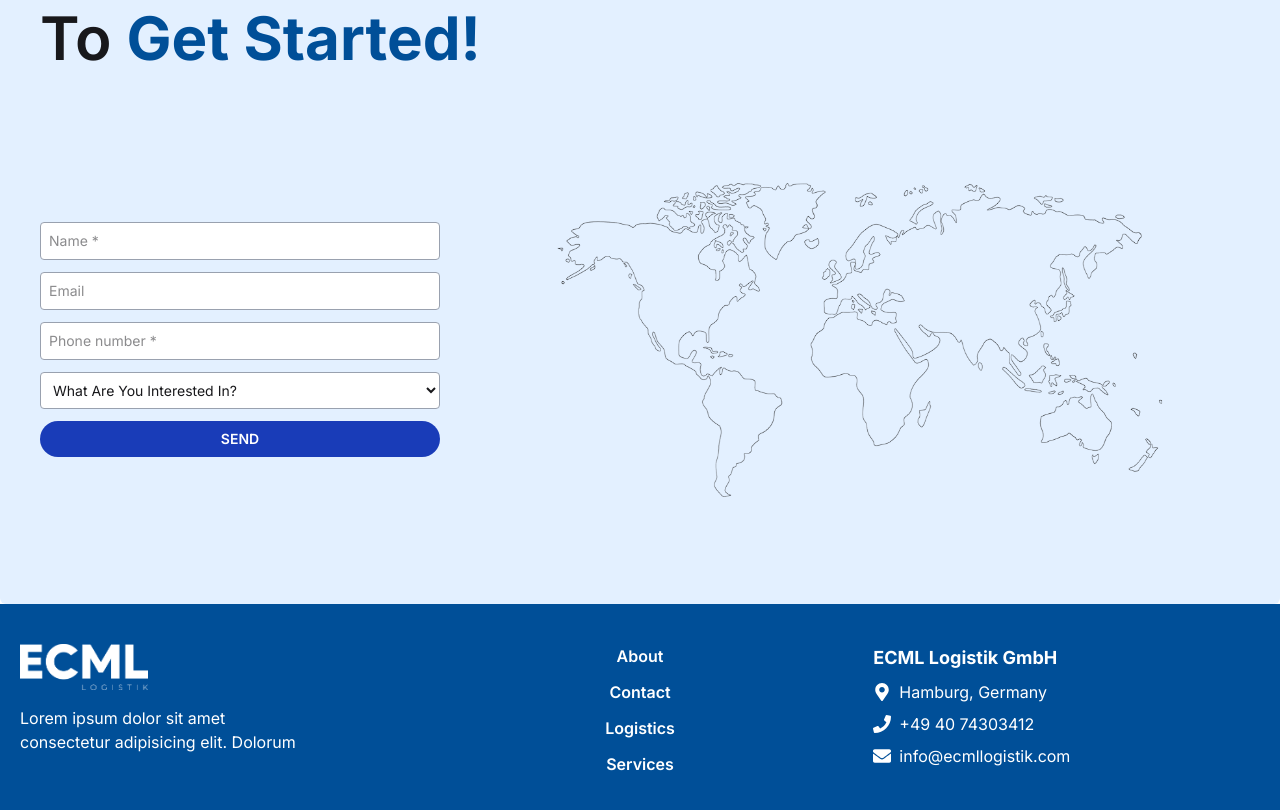
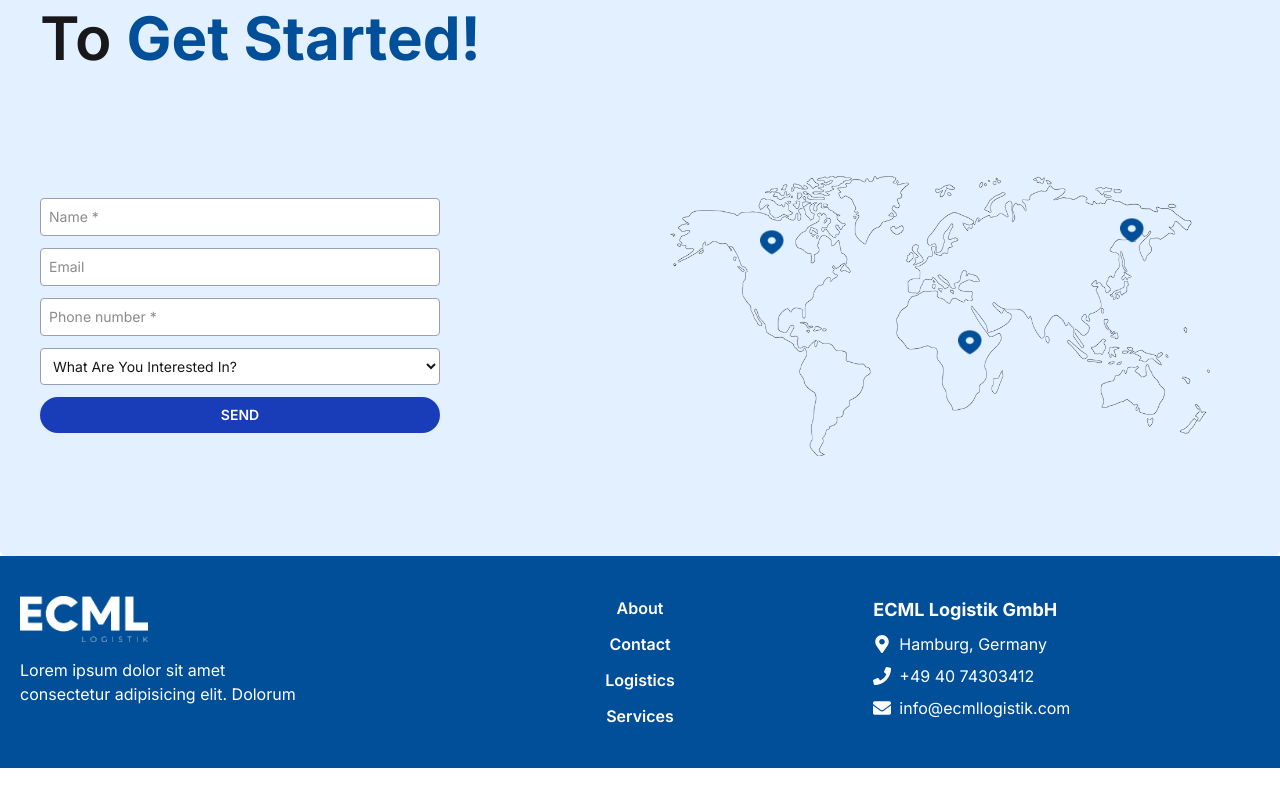
Before and after one commit to Mdsakib999/Trns-4-intern-practice, a React (Vite) app: page /about in a window 1280 px wide. Shown: the part 1478-2288 px from the top of the page. After the commit the page ends 2246 px from the top, so only its background shows below. Built offline with nearby package versions, Linux system fonts and the light colour scheme.

Commit message:
fixed issues

```diff
--- a/src/App.jsx
+++ b/src/App.jsx
@@ -1,14 +1,47 @@
+import { useEffect, useState } from "react";
 import Navbar from "./components/shared/Navbar";
 import { Outlet } from "react-router-dom";
 import { Footer } from "./components/shared/Footer";
 import { ScrollToTop } from "./components/ScrollToTop";
+import { FaAngleDoubleUp } from "react-icons/fa";
 
 const App = () => {
+	const [showScrollButton, setShowScrollButton] = useState(false);
+
+	useEffect(() => {
+		const handleScroll = () => {
+			setShowScrollButton(window.scrollY > 300);
+		};
+		window.addEventListener("scroll", handleScroll);
+
+		return () => window.removeEventListener("scroll", handleScroll);
+	}, []);
+
+	const handleScrollToTop = () => {
+		const scrollStep = window.scrollY / 20;
+		const scrollAnimation = () => {
+			const currentScroll = window.scrollY;
+			if (currentScroll > 0) {
+				window.scrollTo(0, Math.max(currentScroll - scrollStep, 0));
+				requestAnimationFrame(scrollAnimation);
+			}
+		};
+		requestAnimationFrame(scrollAnimation);
+	};
+
 	return (
 		<div className="font-inter max-w-[1350px] mx-auto">
 			<Navbar />
 			<div className="pt-0">
 				<Outlet />
+				{showScrollButton && (
+					<div
+						onClick={handleScrollToTop}
+						className="fixed bottom-5 right-5 cursor-pointer bg-primary border-2 border-white p-3 rounded-full shadow-lg hover:bg-info hover:shadow-2xl transition-all duration-300"
+					>
+						<FaAngleDoubleUp className="text-2xl text-white" />
+					</div>
+				)}
 			</div>
 			<Footer />
 			<ScrollToTop />
--- a/src/components/AboutPageComponent/AboutBanner.jsx
+++ b/src/components/AboutPageComponent/AboutBanner.jsx
@@ -6,11 +6,11 @@ const AboutBanner = () => {
 			<h1 className="text-3xl sm:text-4xl lg:text-5xl font-bold">
 				ABOUT OUR <span className="text-primary">COMPANY</span>
 			</h1>
-			<p className="w-full max-w-md sm:max-w-lg md:max-w-xl lg:max-w-2xl mx-auto text-sm sm:text-base">
+			<div className="w-full max-w-md sm:max-w-lg md:max-w-xl lg:max-w-2xl mx-auto text-sm sm:text-base">
 				<p>has been offering comprehensive import and export services since</p>
 				<p>2006, specializing in Eastern Europe. Trust in our tailor-made</p>
 				<p>solutions for your transport needs.</p>
-			</p>
+			</div>
 			<Link to="/contact">
 				<button className="cursor-pointer bg-primary text-white px-5 py-2 rounded w-40 mx-auto text-sm sm:text-base">
 					Contact now
--- a/src/components/ContactPageComponents/Location.jsx
+++ b/src/components/ContactPageComponents/Location.jsx
@@ -13,7 +13,7 @@ export const locations = [
 	},
 ];
 
-export default function Location() {
+export const Location = () => {
 	const locationPins = [
 		{
 			id: 1,
@@ -112,4 +112,4 @@ export default function Location() {
 			</div>
 		</div>
 	);
-}
+};
--- a/src/components/HomePageComponents/About.jsx
+++ b/src/components/HomePageComponents/About.jsx
@@ -2,7 +2,7 @@ import cargo from "/assets/cargo.png";
 
 const About = () => {
 	return (
-		<section className="flex flex-col md:flex-row items-center justify-between mt-16 mb-32 px-4 md:px-10">
+		<section className="flex flex-col md:flex-row items-center justify-between mt-16 px-4 md:px-10">
 			{/* Text Section */}
 			<div className="w-full md:w-1/2 flex flex-col justify-center space-y-6 text-center md:text-left">
 				<h1 className="text-3xl sm:text-4xl lg:text-5xl font-semibold leading-snug">
@@ -26,7 +26,7 @@ const About = () => {
 			<div className="w-full md:w-1/2 mt-10 md:mt-0 relative flex justify-center">
 				{/* Background Gradient (shorter) */}
 				<div
-					className="absolute top-0 w-full h-40 sm:h-56 md:h-[180px] lg:h-[260px] xl:h-[350px] z-0"
+					className="absolute top-0 w-full h-[350px] z-0"
 					style={{
 						backgroundImage:
 							"linear-gradient(to right, transparent 20%, #bfdbfe 100%)",
--- a/src/components/HomePageComponents/Services.jsx
+++ b/src/components/HomePageComponents/Services.jsx
@@ -20,7 +20,7 @@ const serviceMenu = [
 
 const Services = () => {
 	return (
-		<div className="my-20 px-4 sm:px-8">
+		<div className="my-4 md:mt-10 md:mb-20 px-4 sm:px-8">
 			<h1 className="text-3xl sm:text-5xl font-semibold pl-2 sm:pl-10">
 				Shipping and Logistic <span className="text-primary">Services</span>
 			</h1>
--- a/src/components/ServicePageComponents/Contact.jsx
+++ b/src/components/ServicePageComponents/Contact.jsx
@@ -1,6 +1,25 @@
 import worldmap from "/assets/world-map.png";
+import locationIcon from "/assets/locationIcon.png";
 
 export const Contact = () => {
+	const locationPins = [
+		{
+			id: 1,
+			top: "30%",
+			left: "20%",
+		},
+		{
+			id: 2,
+			top: "55%",
+			left: "53%",
+		},
+		{
+			id: 3,
+			top: "27%",
+			left: "80%",
+		},
+	];
+
 	return (
 		<div className="bg-secondary p-6 sm:p-10 mt-20 rounded-md">
 			<h1 className="text-3xl sm:text-4xl md:text-5xl lg:text-6xl font-semibold leading-tight text-center md:text-left">
@@ -47,13 +66,26 @@ export const Contact = () => {
 						SEND
 					</button>
 				</form>
-
-				{/* Image Section - below form on mobile, big on large devices */}
-				<img
-					src={worldmap}
-					alt="world map"
-					className="w-full max-w-md sm:max-w-lg lg:max-w-2xl mx-auto"
-				/>
+				<div className="w-full lg:w-1/2 relative">
+					<img
+						src={worldmap}
+						alt="World Map Background"
+						className="w-full h-auto object-contain"
+					/>
+					{locationPins.map((pin) => (
+						<div
+							key={pin.id}
+							className="absolute animate-bounce"
+							style={{
+								top: pin.top,
+								left: pin.left,
+								transform: "translate(-50%, -100%)",
+							}}
+						>
+							<img src={locationIcon} alt="Location Pin" className="w-6 h-6" />
+						</div>
+					))}
+				</div>
 			</div>
 		</div>
 	);
--- a/src/components/ServicePageComponents/Tab/Tab.jsx
+++ b/src/components/ServicePageComponents/Tab/Tab.jsx
@@ -2,15 +2,15 @@ import { NavLink } from "react-router-dom";
 
 export const Tab = () => {
 	const menuItems = [
-    { name: "Custom Clearance", path: "/services" },
-    { name: "Custom Clearance", path: "/2" },
-    { name: "Custom Clearance", path: "/3" },
+		{ name: "Custom Clearance", path: "#" },
+		{ name: "Custom Clearance", path: "#" },
+		{ name: "Custom Clearance", path: "#" },
 	];
 
 	return (
 		<div
 			role="tablist"
-      className="w-full overflow-x-auto whitespace-nowrap flex gap-2 py-4 md:justify-center"
+			className="w-full flex flex-wrap justify-center gap-2 py-4"
 		>
 			{menuItems.map((item) => (
 				<NavLink
--- a/src/components/ServicePageComponents/TransSolution.jsx
+++ b/src/components/ServicePageComponents/TransSolution.jsx
@@ -3,7 +3,7 @@ import { Tab } from "./Tab/Tab";
 
 export const TransSolution = () => {
 	return (
-		<div className="mt-28 px-4 md:px-10 max-w-7xl mx-auto relative">
+		<div className="flex flex-col items-center justify-center mt-28 px-4 md:px-10 max-w-7xl mx-auto relative">
 			<h1 className="text-3xl sm:text-4xl md:text-5xl lg:text-6xl font-semibold text-center z-0 relative">
 				Transport <span className="text-primary">Solutions</span>
 			</h1>
--- a/src/components/shared/Navbar.jsx
+++ b/src/components/shared/Navbar.jsx
@@ -39,9 +39,11 @@ const Navbar = () => {
 		<div className="fixed top-0 left-0 right-0 z-10 font-inter bg-white/90 backdrop-blur-sm rounded-2xl px-3 py-2 my-4 shadow-md max-w-[1200px] mx-auto">
 			<div className="flex items-center justify-between">
 				{/* Logo */}
-				<h1 className="flex items-center gap-x-1 pl-5 md:pl-10">
-					<img src={logo} alt="" className="h-8 w-auto" />
-				</h1>
+				<Link to="/">
+					<h1 className="flex items-center gap-x-1 pl-5 md:pl-10">
+						<img src={logo} alt="" className="h-8 w-auto" />
+					</h1>
+				</Link>
 
 				{/* Desktop Navigation */}
 				<div className="hidden md:flex items-center justify-between gap-5 text-lg">
--- a/src/pages/ContactPage/Contact.jsx
+++ b/src/pages/ContactPage/Contact.jsx
@@ -1,5 +1,5 @@
 import { ContactHero } from "../../components/ContactPageComponents/ContactHero";
-import Location from "../../components/ContactPageComponents/Location";
+import { Location } from "../../components/ContactPageComponents/Location";
 
 export const Contact = () => {
 	return (
```
Also changed, not shown: public/assets/hh.jpg (added). Lines whose indentation alone changed are shown as unchanged.
